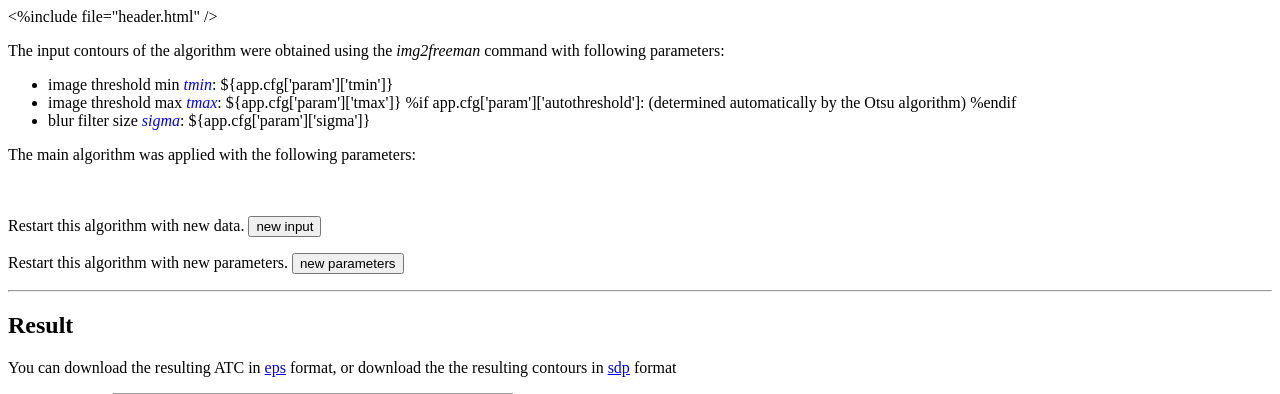
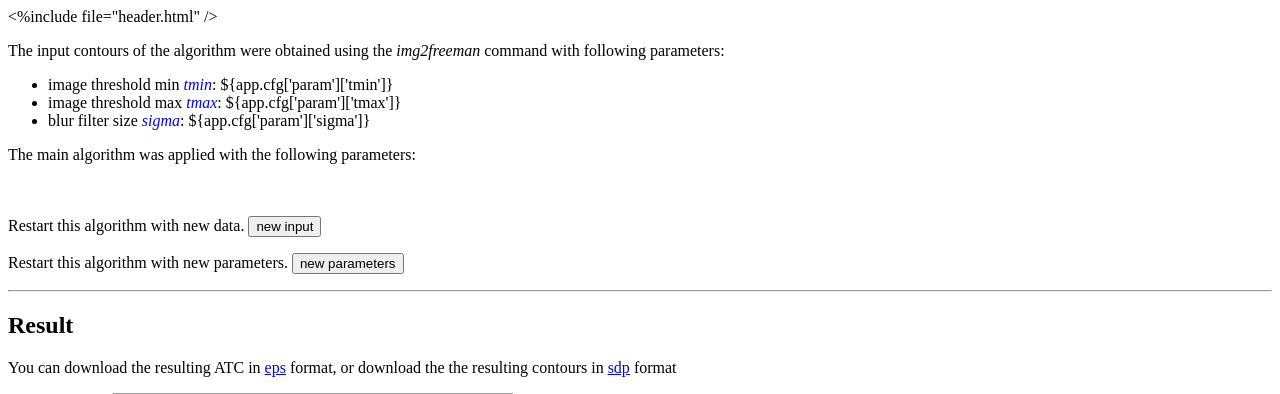
Before and after one commit to kerautret/ATSD_IPOLDemo, a Python web app: template template/result.html in a window 1280 px wide. Shown: the top 394 px of the page. Run offline with Jinja, Linux system fonts and the light colour scheme; the template is opened without the code that fills it, so the values that code supplies are empty; grey boxes are pictures that could not be loaded.

Commit message:
update template

```diff
--- a/template/result.html
+++ b/template/result.html
@@ -6,9 +6,6 @@
 
 <li>  image  threshold  min <font color="blue"><i>tmin</i></font>: ${app.cfg['param']['tmin']}  </li>
  <li>  image  threshold  max <font color="blue"><i>tmax</i></font>: ${app.cfg['param']['tmax']}
-%if app.cfg['param']['autothreshold']:
-(determined automatically by the Otsu algorithm)
-%endif
 </li>
 <li>  blur filter size <font color="blue"><i>sigma</i></font>: ${app.cfg['param']['sigma']}  </li>
 </ul>
```
